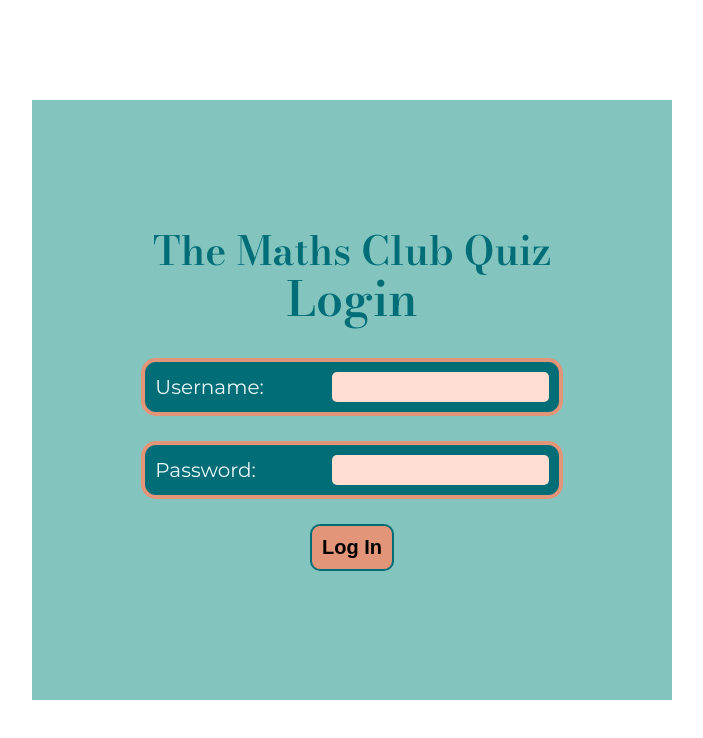
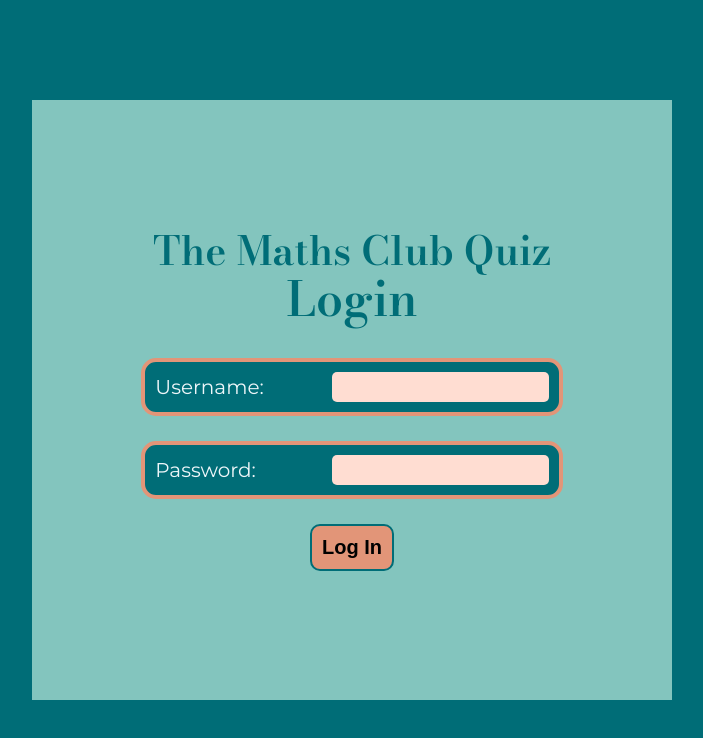
Before and after one commit to mtk3276/maths-quiz-frontend, a React (Vite) app: page / in a window 1280 px wide. Shown: the top 738 px of the page, without its empty margins (288-991 px from the left). Built offline with nearby package versions, Linux system fonts and the light colour scheme; a web font is replaced by a local one.

Commit message:
chore: add body styles

```diff
--- a/src/index.css
+++ b/src/index.css
@@ -30,11 +30,13 @@ a:hover {
 }
 
 body {
+  width: 100vw;
   margin: 0;
   display: flex;
   place-items: center;
   min-width: 320px;
   min-height: 100vh;
+  background-color: var(--colour-secondary);
 }
 
 h1, h2 {
```
